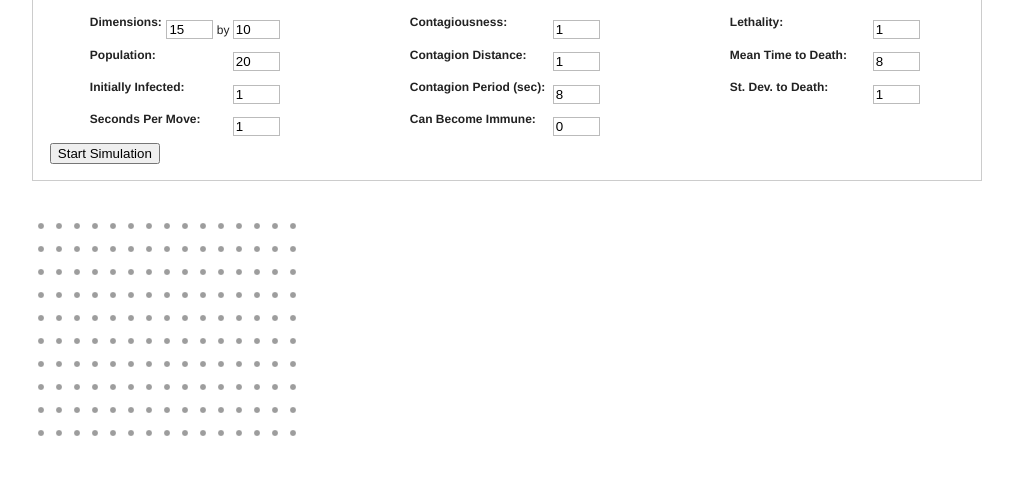
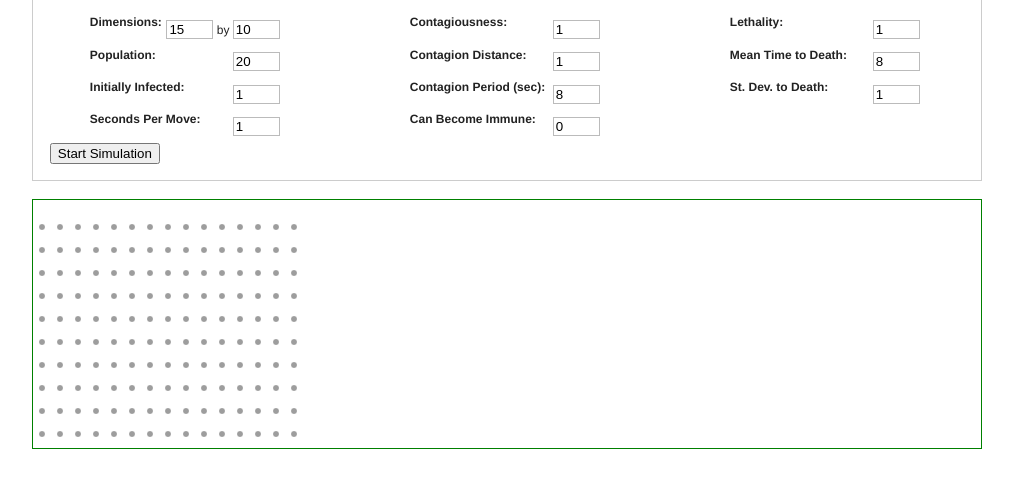
Before and after one commit to drosboro/contagion, a plain HTML site: page index.html in a window 1280 px wide. Shown: the part 133-620 px from the top of the page, without its empty margins (133-1146 px from the left). Drawn offline with Linux system fonts and the light colour scheme.

Commit message:
Minor updates

```diff
--- a/stylesheets/default.css
+++ b/stylesheets/default.css
@@ -35,3 +35,9 @@ span.field {
 .center {
   clear: both;
 }
+
+#board {
+  align: center;
+  border: 1px solid green;
+  margin: 0 auto;
+}
```
Also changed, not shown: index.html (line endings or trailing spaces), 2 other files.
